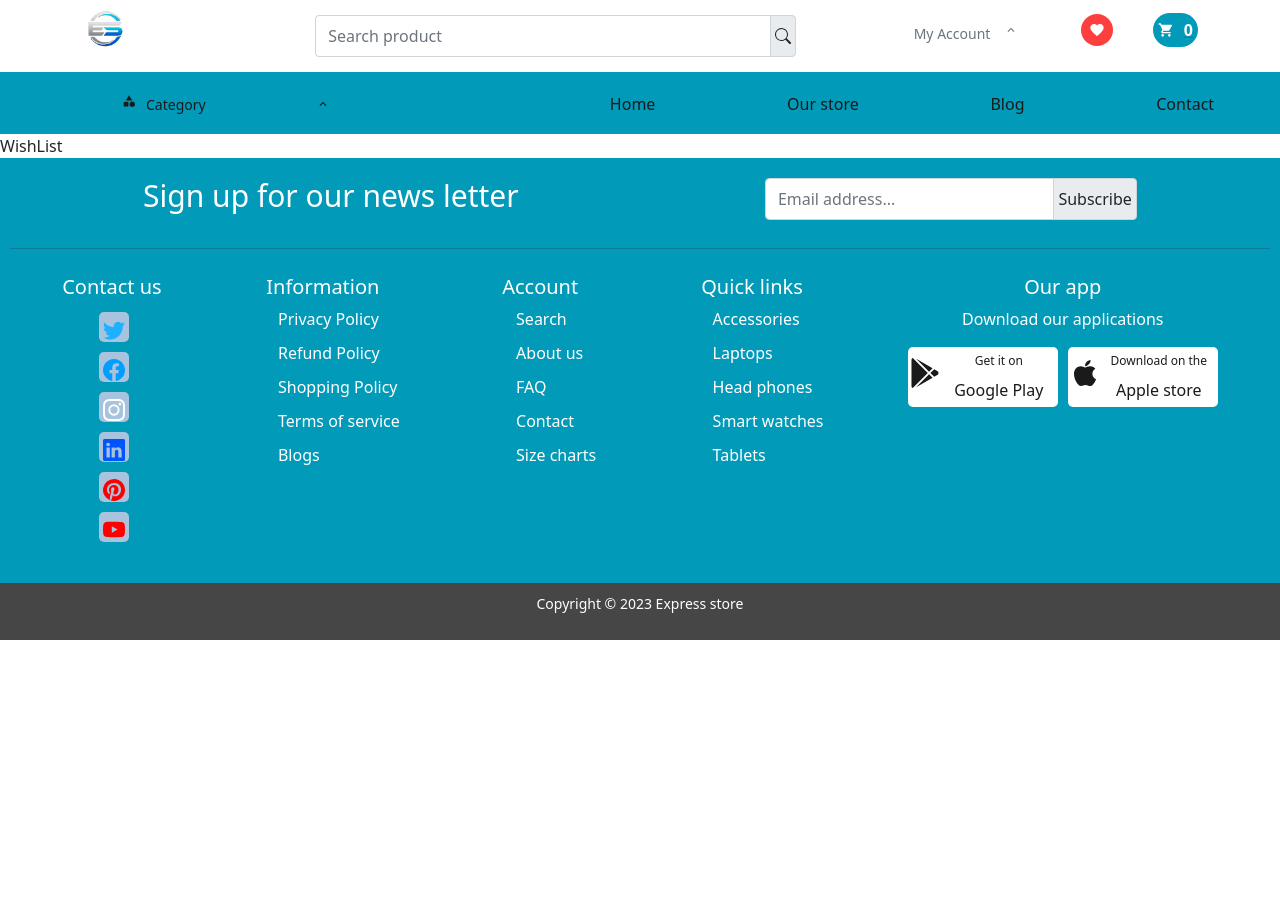
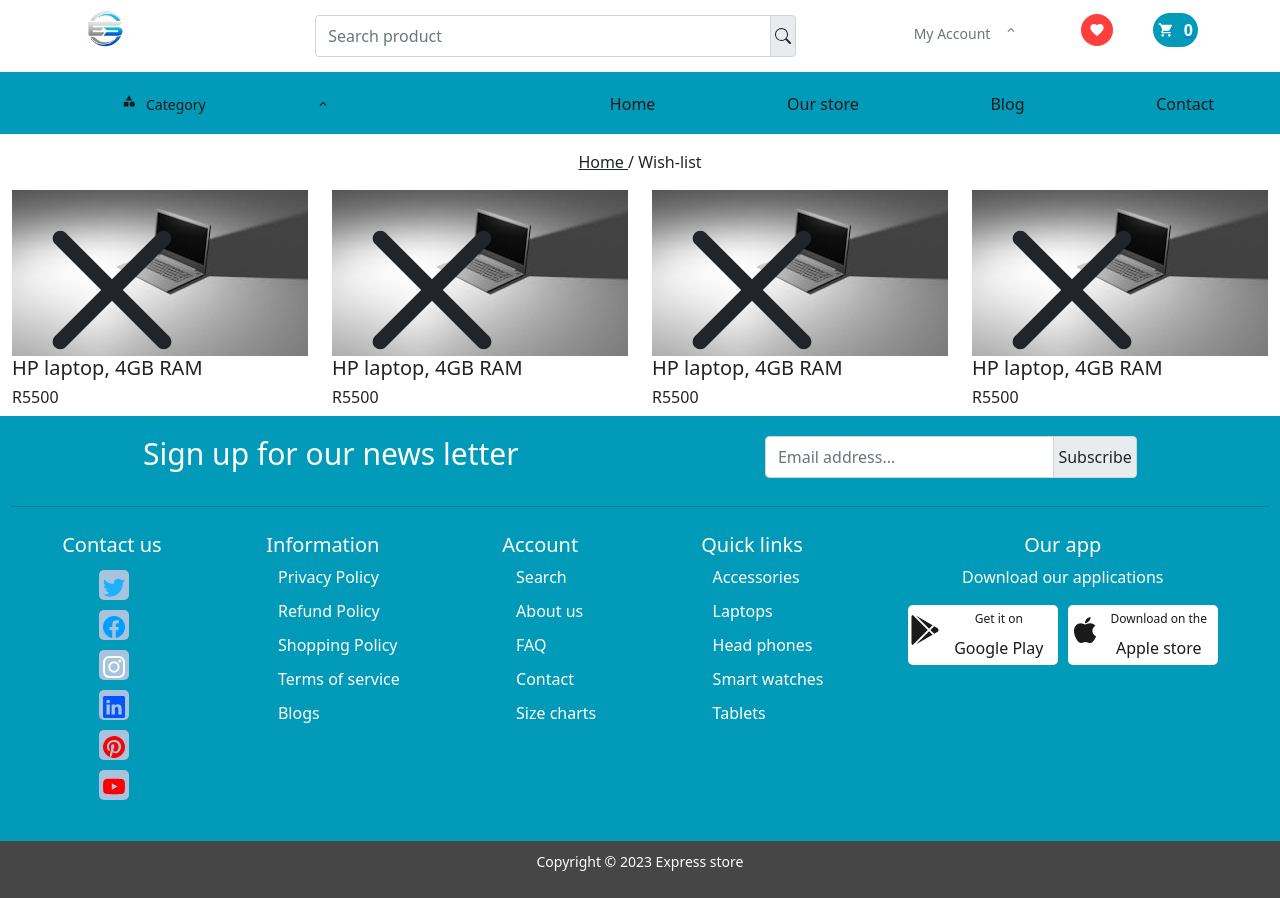
Before and after one commit to Thabiso-Timzo/express-store, a React (Create React App) app: page /wishlist in a window 1280 px wide. Before the commit the page ends 800 px from the top, so only its background shows below. Built offline with nearby package versions, Linux system fonts and the light colour scheme.

Commit message:
Modified UI

```diff
--- a/src/pages/wish-list/WishList.jsx
+++ b/src/pages/wish-list/WishList.jsx
@@ -1,8 +1,69 @@
 import React from 'react'
+import { RxCross2 } from 'react-icons/rx'
+
+import Meta from '../../components/meta/Meta'
+import BreadCrum from '../../components/bread-crump/BreadCrum'
+import product from '../../assets/product/4.jpeg'
 
 const WishList = () => {
   return (
-    <div>WishList</div>
+    <>
+      <Meta title={'Wish-list'} />
+      <BreadCrum title='Wish-list'/>
+      <div className="wishlist-wrapper">
+        <div className="container-xxl">
+          <div className="row">
+            <div className="col-3">
+              <div className="wishlist-card w-100 position-relative">
+                <RxCross2 size={200} className="position-absolute cross" />
+                <div className="wishlist-card-image">
+                  <img src={product} alt='' className="w-100" />
+                </div>
+                <div className="product-items">
+                  <h5 className="title">HP laptop, 4GB RAM</h5>
+                  <h6 className="price">R5500</h6>
+                </div>
+              </div>
+            </div>
+            <div className="col-3">
+              <div className="wishlist-card w-100 position-relative">
+                <RxCross2 size={200} className="position-absolute cross" />
+                <div className="wishlist-card-image">
+                  <img src={product} alt='' className="w-100" />
+                </div>
+                <div className="product-items">
+                  <h5 className="title">HP laptop, 4GB RAM</h5>
+                  <h6 className="price">R5500</h6>
+                </div>
+              </div>
+            </div>
+            <div className="col-3">
+              <div className="wishlist-card w-100 position-relative">
+                <RxCross2 size={200} className="position-absolute cross" />
+                <div className="wishlist-card-image">
+                  <img src={product} alt='' className="w-100" />
+                </div>
+                <div className="product-items">
+                  <h5 className="title">HP laptop, 4GB RAM</h5>
+                  <h6 className="price">R5500</h6>
+                </div>
+              </div>
+            </div><div className="col-3">
+              <div className="wishlist-card w-100 position-relative">
+                <RxCross2 size={200} className="position-absolute cross" />
+                <div className="wishlist-card-image">
+                  <img src={product} alt='' className="w-100" />
+                </div>
+                <div className="product-items">
+                  <h5 className="title">HP laptop, 4GB RAM</h5>
+                  <h6 className="price">R5500</h6>
+                </div>
+              </div>
+            </div>
+          </div>
+        </div>
+      </div>
+    </>
   )
 }
 
```
